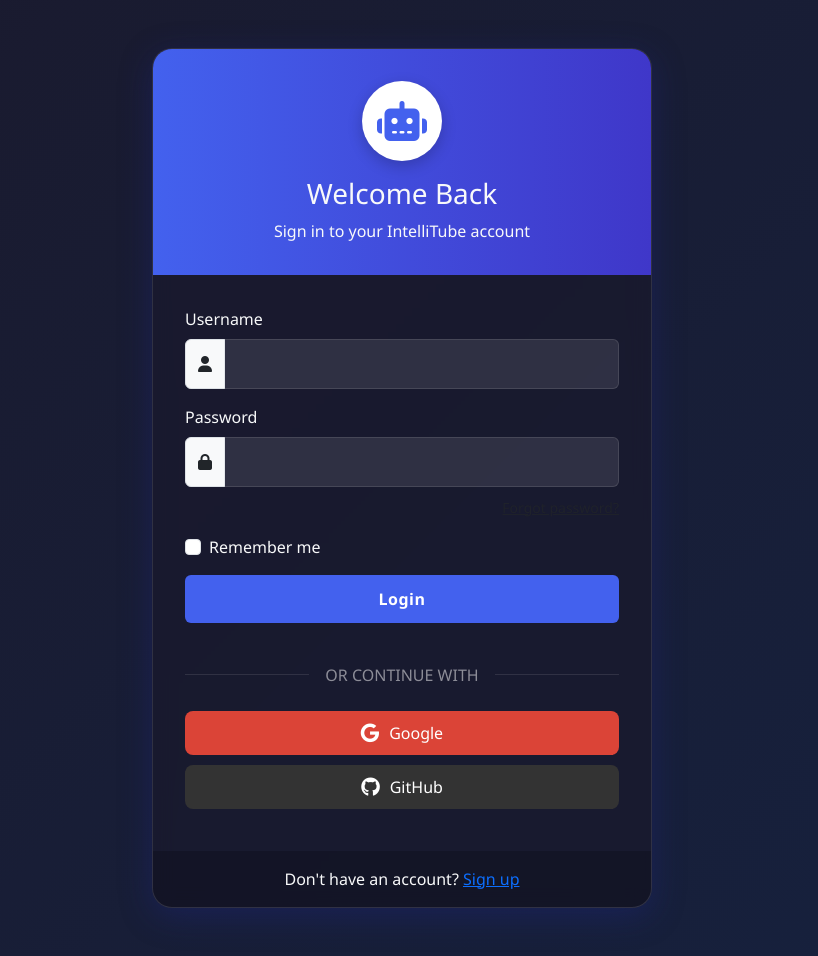
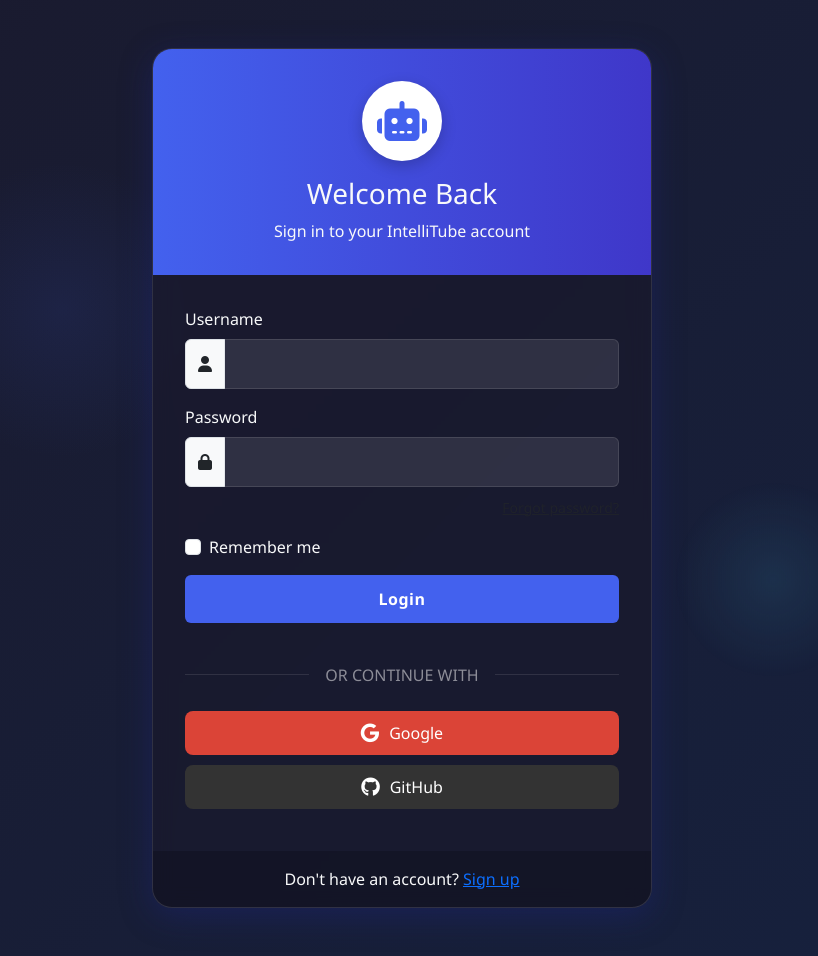
Before and after one commit to AtharSayed/CodeLLM, a Flask app: page /login in a window 1280 px wide. Shown: the whole page, without its empty margins (215-1033 px from the left). Run offline with Flask 3, Linux system fonts and the light colour scheme.

Commit message:
Blurred the background element in login screen

```diff
--- a/Intellitube/templates/login.html
+++ b/Intellitube/templates/login.html
@@ -23,6 +23,8 @@
             min-height: 100vh;
             display: flex;
             align-items: center;
+            justify-content: center; /* Added for horizontal centering */
+            overflow-x: hidden; /* Added for consistency */
         }
 
         .auth-card {
@@ -131,6 +133,7 @@
         .social-btn:hover {
             transform: translateY(-2px);
             text-decoration: none;
+            opacity: 0.9; /* Added hover effect */
         }
 
         .social-btn i {
@@ -145,9 +148,31 @@
         .github-btn {
             background-color: #333;
         }
+
+        /* Animated Background Elements from home.html */
+        .position-absolute {
+            position: absolute;
+            z-index: -1; /* Ensures background elements are behind content */
+        }
+        .position-absolute.top-0 { top: 0; }
+        .position-absolute.start-0 { left: 0; }
+        .w-100 { width: 100%; }
+        .h-100 { height: 100%; }
+        .overflow-hidden { overflow: hidden; }
+        .floating { animation: floating 3s ease-in-out infinite; }
+        @keyframes floating {
+            0% { transform: translateY(0px); }
+            50% { transform: translateY(-15px); }
+            100% { transform: translateY(0px); }
+        }
     </style>
 </head>
 <body>
+    <div class="position-absolute top-0 start-0 w-100 h-100 overflow-hidden">
+        <div class="position-absolute" style="top: 20%; left: 10%; width: 300px; height: 300px; border-radius: 50%; background: radial-gradient(circle, rgba(67, 97, 238, 0.1) 0%, rgba(67, 97, 238, 0) 70%);"></div>
+        <div class="position-absolute floating" style="top: 60%; right: 15%; width: 200px; height: 200px; border-radius: 50%; background: radial-gradient(circle, rgba(76, 201, 240, 0.1) 0%, rgba(76, 201, 240, 0) 70%); animation-delay: 0.5s;"></div>
+    </div>
+
     <div class="container py-5">
         <div class="row justify-content-center">
             <div class="col-md-8 col-lg-6">
```
